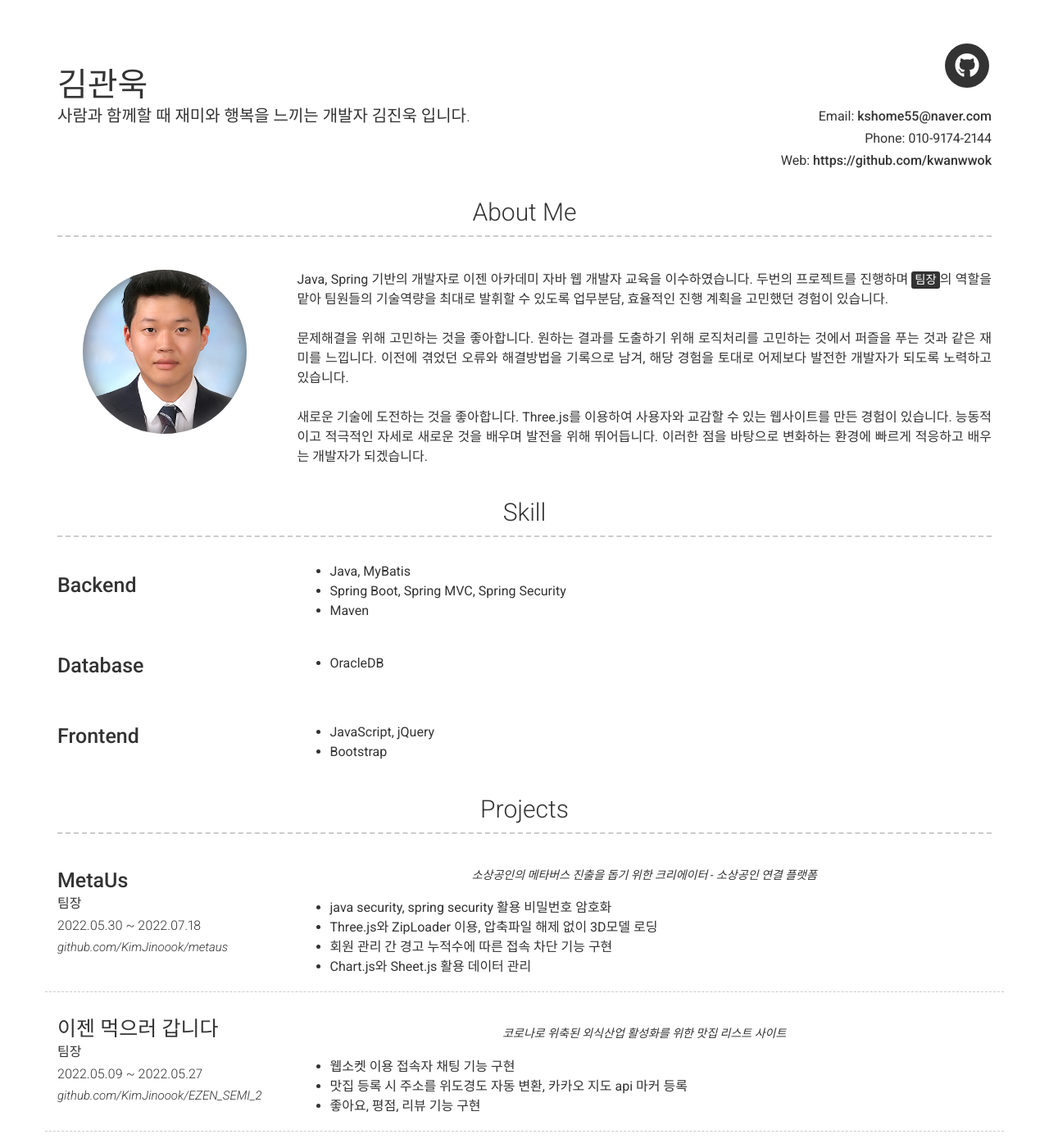
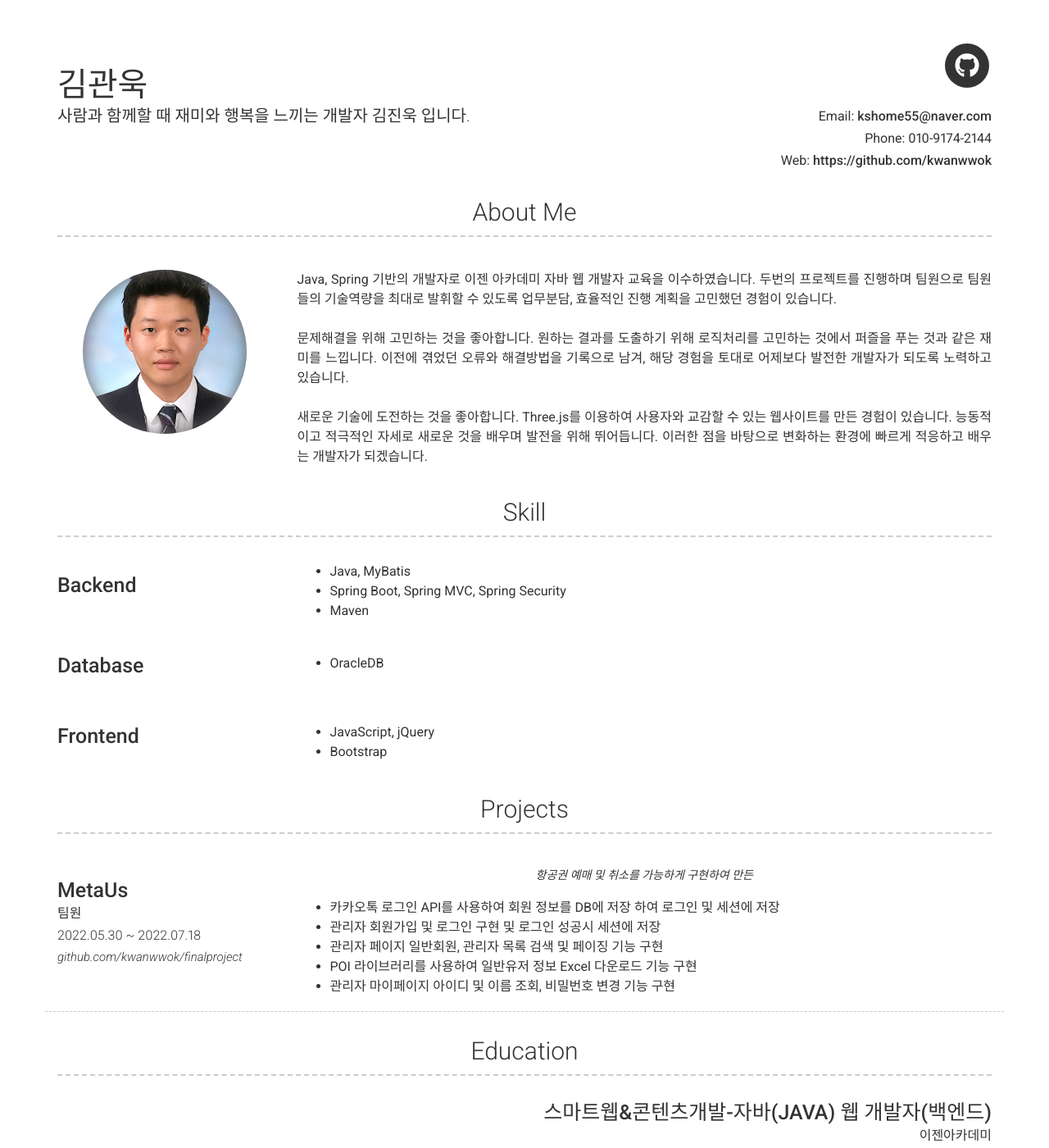
Before and after one commit to kwanwwok/resume, a Jekyll site: the page built from index.md, in a window 1280 px wide and 1400 px high. Shown: the whole window at 82% size. Built offline with Jekyll 4.4.1, drawn with Linux system fonts in a browser that asks for light colours; nearby versions of some CDN libraries; some of the changed text lies outside the part shown.

Commit message:
Update _config.yml

```diff
--- a/_config.yml
+++ b/_config.yml
@@ -53,7 +53,7 @@ github_username:  kwanwwok
 # about_title: About Me (Use this to override about section title)
 about_profile_image: images/profile.jpg
 about_content: | # this will include new lines to allow paragraphs
-  Java, Spring 기반의 개발자로 이젠 아카데미 자바 웹 개발자 교육을 이수하였습니다. 두번의 프로젝트를 진행하며 <mark>팀장</mark>의 역할을 맡아
+  Java, Spring 기반의 개발자로 이젠 아카데미 자바 웹 개발자 교육을 이수하였습니다. 두번의 프로젝트를 진행하며 팀원으로
   팀원들의 기술역량을 최대로 발휘할 수 있도록 업무분담, 효율적인 진행 계획을 고민했던 경험이 있습니다.<br/><br/>
   문제해결을 위해 고민하는 것을 좋아합니다. 원하는 결과를 도출하기 위해 로직처리를 고민하는 것에서 퍼즐을 푸는 것과 같은 재미를 느낍니다.
   이전에 겪었던 오류와 해결방법을 기록으로 남겨, 해당 경험을 토대로 어제보다 발전한 개발자가 되도록 노력하고 있습니다.<br/><br/>
@@ -90,9 +90,9 @@ content:
         border: weak  # Value of `weak` will display a weak border below this item. # Any
                       # other value (or no value) means no border will be displayed
         title: MetaUs
-        link: https://github.com/KimJinoook/metaus
-        link_text: github.com/KimJinoook/metaus
-        sub_title: 팀장
+        link: https://github.com/kwanwwok/finalproject
+        link_text: github.com/kwanwwok/finalproject
+        sub_title: 팀원
         caption: 2022.05.30 ~ 2022.07.18
         #additional_links:
         #  - title:  Github page for project (eg. sproogen/modern-resume-theme)
@@ -102,60 +102,13 @@ content:
         #    icon: fab fa-github
         #    url: Link to project (eg. sproogen.github.io/modern-resume-theme)(optional)
         quote: >
-           소상공인의 메타버스 진출을 돕기 위한 크리에이터 - 소상공인 연결 플랫폼
+           항공권 예매 및 취소를 가능하게 구현하여 만든
         description: | # this will include new lines to allow paragraphs
-          * java security, spring security 활용 비밀번호 암호화
-          * Three.js와 ZipLoader 이용, 압축파일 해제 없이 3D모델 로딩
-          * 회원 관리 간 경고 누적수에 따른 접속 차단 기능 구현
-          * Chart.js와 Sheet.js 활용 데이터 관리
-
-
-      - layout: left
-        border: weak  # Value of `weak` will display a weak border below this item. # Any
-                      # other value (or no value) means no border will be displayed
-        title: 이젠 먹으러 갑니다
-        link: https://github.com/KimJinoook/EZEN_SEMI_2
-        link_text: github.com/KimJinoook/EZEN_SEMI_2
-        sub_title: 팀장
-        caption: 2022.05.09 ~ 2022.05.27
-        #additional_links:
-        #  - title:  Github page for project (eg. sproogen/modern-resume-theme)
-        #    icon: fab fa-github
-        #    url: Link to project (eg. sproogen.github.io/modern-resume-theme)(optional)
-        #  - title:  Github page for project (eg. sproogen/modern-resume-theme)
-        #    icon: fab fa-github
-        #    url: Link to project (eg. sproogen.github.io/modern-resume-theme)(optional)
-        quote: >
-           코로나로 위축된 외식산업 활성화를 위한 맛집 리스트 사이트
-        description: | # this will include new lines to allow paragraphs
-          * 웹소켓 이용 접속자 채팅 기능 구현
-          * 맛집 등록 시 주소를 위도경도 자동 변환, 카카오 지도 api 마커 등록
-          * 좋아요, 평점, 리뷰 기능 구현
-
-
-      - layout: left
-        border: weak  # Value of `weak` will display a weak border below this item. # Any
-                      # other value (or no value) means no border will be displayed
-        title: POS & mobile order
-        link: https://github.com/KimJinoook/semiProject_POSandMobileOrder
-        link_text: github.com/KimJinoook/pos
-        sub_title: 개인프로젝트
-        caption: 2022.04.07 ~ 2022.04.26
-        #additional_links:
-        #  - title:  Github page for project (eg. sproogen/modern-resume-theme)
-        #    icon: fab fa-github
-        #    url: Link to project (eg. sproogen.github.io/modern-resume-theme)(optional)
-        #  - title:  Github page for project (eg. sproogen/modern-resume-theme)
-        #    icon: fab fa-github
-        #    url: Link to project (eg. sproogen.github.io/modern-resume-theme)(optional)
-        quote: >
-           자바 숙달 및 소켓 이해를 위한 개인 프로젝트
-        description: | # this will include new lines to allow paragraphs
-          * 계산기 기능 및 시재관리, 결제 수단별 매출 관리
-          * 모바일오더 이용 간 매장별 오픈여부 확인
-          * 매장 선택 주문, 소켓 이용 주문 전달
-
-
+          * 카카오톡 로그인 API를 사용하여 회원 정보를 DB에 저장 하여 로그인 및 세션에 저장
+          * 관리자 회원가입 및 로그인 구현 및 로그인 성공시 세션에 저장
+          * 관리자 페이지 일반회원, 관리자 목록 검색 및 페이징 기능 구현
+          * POI 라이브러리를 사용하여 일반유저 정보 Excel 다운로드 기능 구현
+          * 관리자 마이페이지 아이디 및 이름 조회, 비밀번호 변경 기능 구현
 
   #- title: Experience
   #  layout: list
@@ -177,8 +130,7 @@ content:
         title: 스마트웹&콘텐츠개발-자바(JAVA) 웹 개발자(백엔드)
         sub_title: 이젠아카데미
         caption: 2022.02. ~ 2022.07.
-        quote: >
-          성적 최우수상 수상
+
         description: | # this will include new lines to allow paragraphs
           개발자 환경 구축, 개발 환경 운영 지원, 프로그래밍 언어 활용, 화면 구현, 프로그래밍 언어 응용, 애플리케이션 테스트 수행, 애플리케이션 배포, 응용SW 기초 기술 활용, 데이터 입출력 구현, 통합 구현, 인터페이스 구현, 서버프로그램 구현, 애플리케이션 설계, 화면 설계, 요구사항 확인, 데이터베이스 구현, SQL활용, SQL작성, UI 구현
 
```
